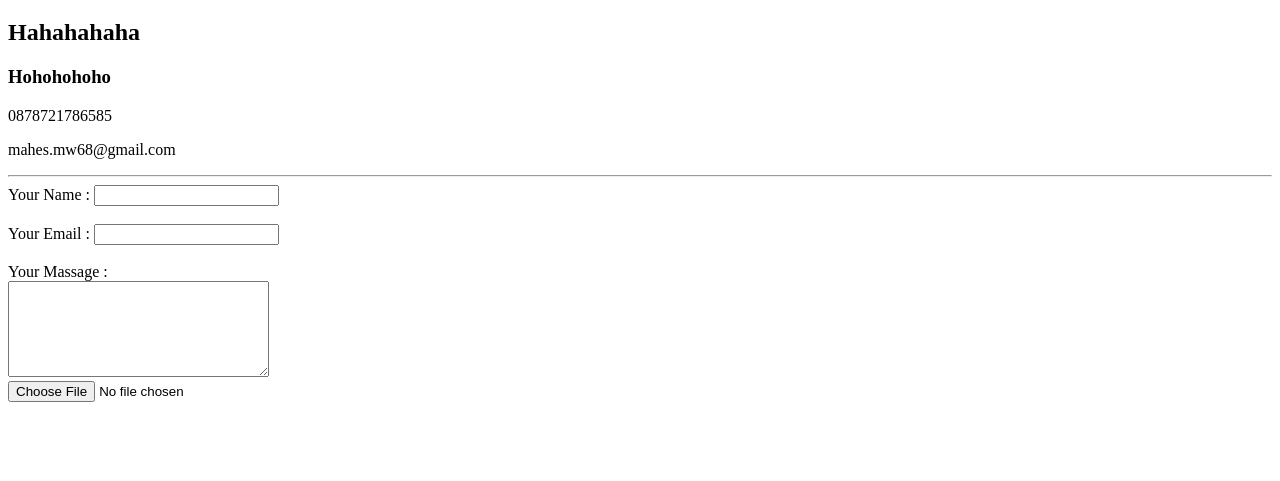
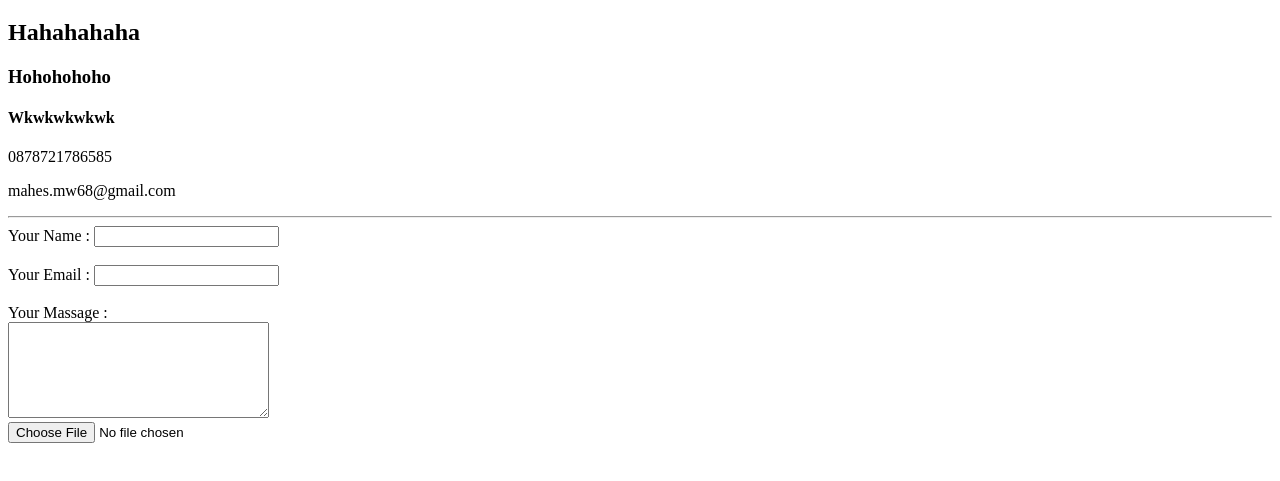
Before and after one commit to febrainrh/CV2, a plain HTML site: page Contact.html in a window 1280 px wide. Shown: the part 61-542 px from the top of the page. Drawn offline with Linux system fonts and the light colour scheme.

Commit message:
Update header 4

```diff
--- a/Contact.html
+++ b/Contact.html
@@ -7,6 +7,7 @@
 <h1>My Work Contact Details</h1>
 	<h2>Hahahahaha</h2>
 	<h3>Hohohohoho</h3>
+	<h4>Wkwkwkwkwk</h4>
 <p>0878721786585</p>
 <p>mahes.mw68@gmail.com</p>
 <hr>
```
